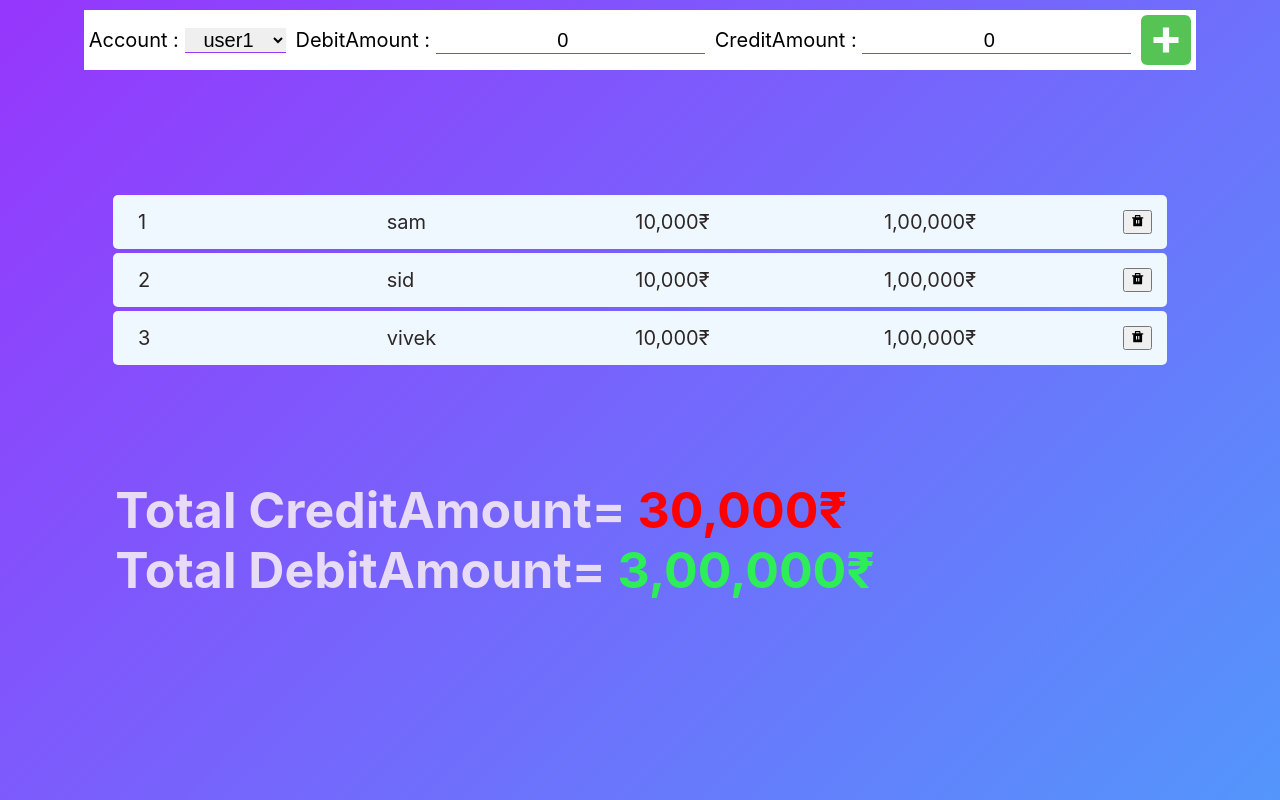
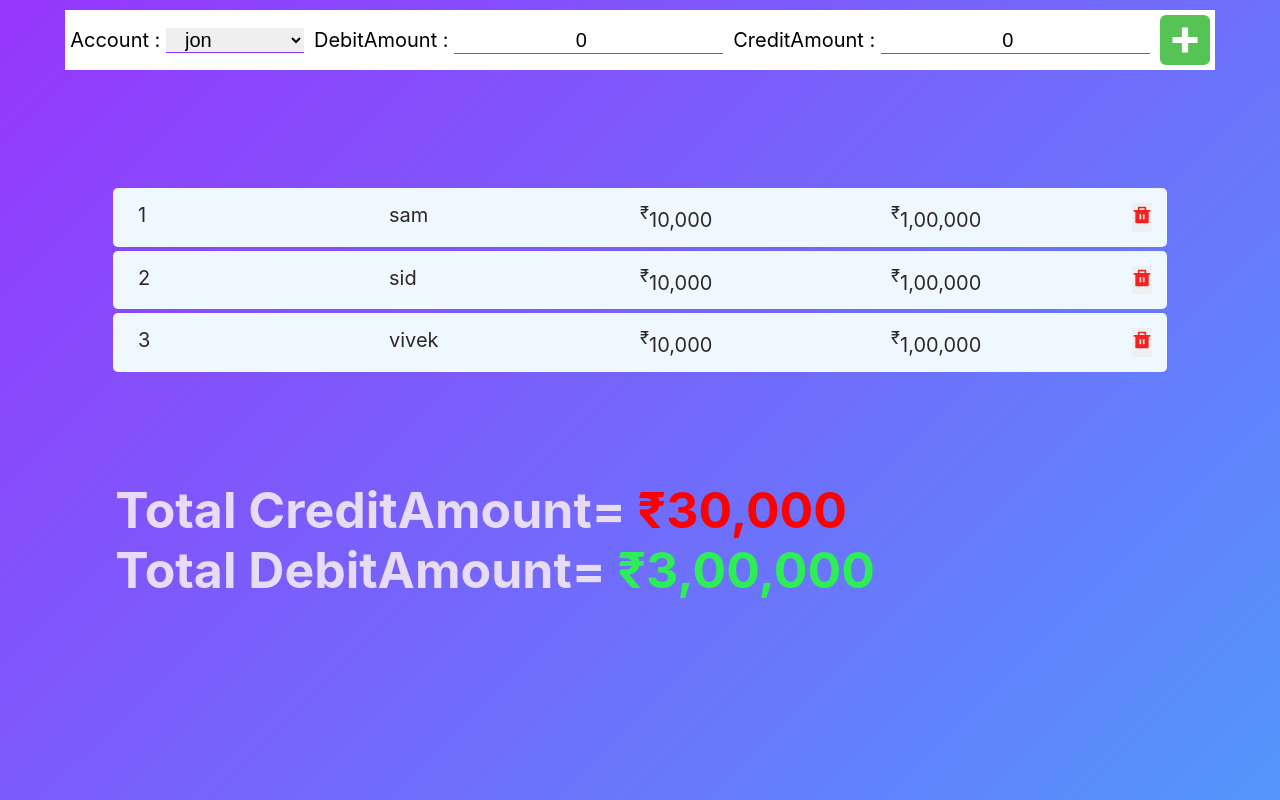
Before and after one commit to sachi1402/assesment, a React (Create React App) app: page / in a window 1280 px wide. Built offline with nearby package versions, Linux system fonts and the light colour scheme.

Commit message:
fixed rs pos and some css

```diff
--- a/src/components/form.css
+++ b/src/components/form.css
@@ -49,6 +49,7 @@ input {
     padding:5px;
     background-color:#ffffff;
     justify-content:center;
+    cursor: pointer;
   }
 
 .form_selectoc{
@@ -87,6 +88,13 @@ input {
     text-align: left;
     padding:0  10px;
 }
+.list_item > button{
+    padding:0;
+    border: none;
+    color: rgb(246, 32, 32);
+    font-size:20px;
+    cursor:pointer;
+}
 .totla{
     font-size:20px;
     display:flex;
--- a/src/components/form.js
+++ b/src/components/form.js
@@ -42,10 +42,10 @@ function Form() {
             className='form_selectoc'
                     onChange ={(e)=>setAccount(e.target.value)}
             >
-                <option value='jon'>user1</option>
-                <option value='samantha'>user2</option>
-                <option value='rahul'>user3</option>
-                <option value='vivek'>user4</option>
+                <option value='jon'>jon</option>
+                <option value='samantha'>samantha</option>
+                <option value='rahul'>rahul</option>
+                <option value='vivek'>vivek</option>
 
             </select>
             </div>
@@ -57,7 +57,7 @@ function Form() {
                 <label>CreditAmount : </label  >
                 <input type='number' value={CreditAmount} onChange={(e)=>{setCreditAmount(e.target.value)}}/>
             </div>
-            <button type='submit'><SiAddthis/></button>
+            <button type='submit'><SiAddthis /></button>
         </form>
 
     </div>
@@ -66,17 +66,18 @@ function Form() {
         <div  key={e.id} className="list_item">
         <div>{+e.id+1}</div>
         <div>{e.Account}</div>
-        <div>{Intl.NumberFormat('en-IN', { maximumSignificantDigits: 3 }).format(+e.CreditAmount)}₹</div>
-        <div>{Intl.NumberFormat('en-IN', { maximumSignificantDigits: 3 }).format(+e.DebitAmount)}₹</div>
+        <div><sup>₹</sup>{Intl.NumberFormat('en-IN', { maximumSignificantDigits: 3 }).format(+e.CreditAmount)}</div>
+        <div><sup>₹</sup>{Intl.NumberFormat('en-IN', { maximumSignificantDigits: 3 }).format(+e.DebitAmount)}</div>
         {/* <p>  __ {+e.DebitAmount}</p> */}
         <button onClick={event=>deletehaldler(e)} ><RiDeleteBinFill/></button>
         </div >
         )}
     </div>
     <div className="totla">
-        <div className="tcd">Total CreditAmount= <b>{Intl.NumberFormat('en-IN', { maximumSignificantDigits: 3 }).format(totalCredit)}₹</b></div>
-        <div className="tdb">Total DebitAmount= <b>{Intl.NumberFormat('en-IN', { maximumSignificantDigits: 3 }).format(totalDebit)}₹</b></div>
+        <div className="tcd">Total CreditAmount= <b>₹{Intl.NumberFormat('en-IN', { maximumSignificantDigits: 3 }).format(totalCredit)}</b></div>
+        <div className="tdb">Total DebitAmount= <b>₹{Intl.NumberFormat('en-IN', { maximumSignificantDigits: 3 }).format(totalDebit)}</b></div>
     </div>
+
 </div>
   )
 }
```
